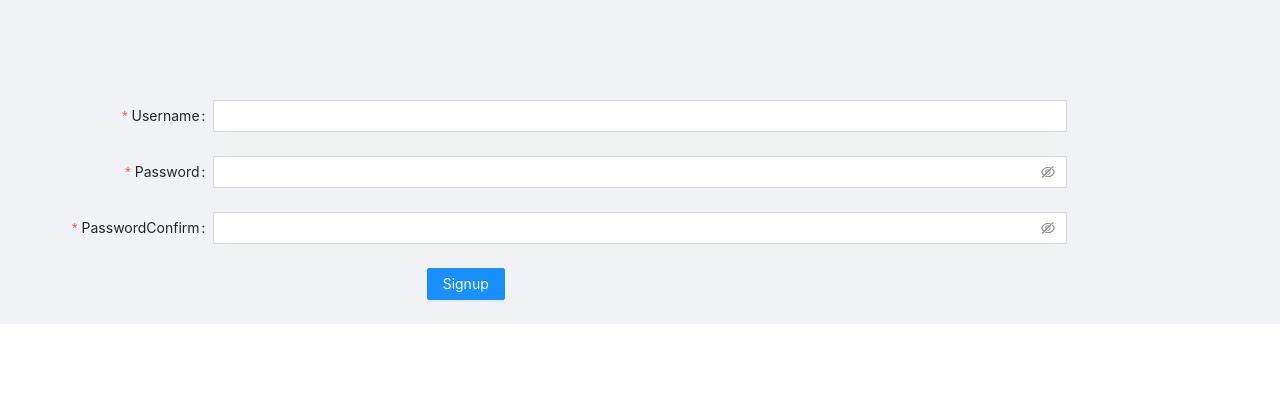
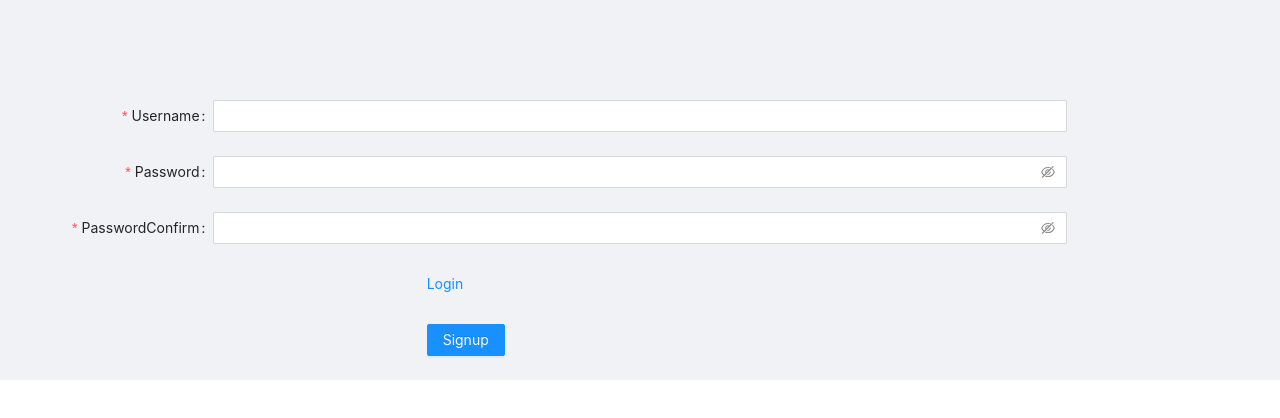
Before and after one commit to haog1/ecom-web, a React (Create React App) app: page /signup in a window 1280 px wide. Shown: the top 418 px of the page. Built offline with nearby package versions, Linux system fonts and the light colour scheme.

Commit message:
feat: finish login/signup logics

```diff
--- a/src/pages/login/LoginPage.tsx
+++ b/src/pages/login/LoginPage.tsx
@@ -1,5 +1,6 @@
 import { Button, Checkbox, Form, Input } from 'antd';
 import React from 'react';
+import { Link } from 'react-router-dom';
 
 const layout = {
   labelCol: { span: 4 },
@@ -47,6 +48,10 @@ export const LoginPage: React.FC = props => {
       </Form.Item>
 
       <Form.Item {...tailLayout}>
+        <Link to="/signup" children={'Singup'} />
+      </Form.Item>
+
+      <Form.Item {...tailLayout}>
         <Button type="primary" htmlType="submit">
           Login
         </Button>
--- a/src/pages/signup/SignUpPage.tsx
+++ b/src/pages/signup/SignUpPage.tsx
@@ -1,5 +1,8 @@
 import { Button, Form, Input } from 'antd';
 import React from 'react';
+import axios from 'axios';
+import { API } from 'utils/api';
+import { Link, useHistory } from 'react-router-dom';
 
 const layout = {
   labelCol: { span: 4 },
@@ -9,9 +12,21 @@ const tailLayout = {
   wrapperCol: { offset: 8, span: 16 },
 };
 
-export const SignUpPage: React.FC = props => {
-  const onFinish = (values: any) => {
-    console.log('Success:', values);
+export const SignUpPage = () => {
+  const history = useHistory();
+
+  const onFinish = async (values: any) => {
+    try {
+      history.push('/login');
+      await axios.post(`${API.backendApiUrl}/auth/register`, {
+        email: values.username,
+        password: values.password,
+        confirmPassword: values.passwordConfirm,
+      });
+      history.push('/login');
+    } catch (err) {
+      alert('Failed to sign up');
+    }
   };
 
   const onFinishFailed = (errorInfo: any) => {
@@ -61,6 +76,10 @@ export const SignUpPage: React.FC = props => {
       </Form.Item>
 
       <Form.Item {...tailLayout}>
+        <Link to="/login" children={'Login'} />
+      </Form.Item>
+
+      <Form.Item {...tailLayout}>
         <Button type="primary" htmlType="submit">
           Signup
         </Button>
```
Also changed, not shown: 1 other file (tests, documents, lock files or other folders).
